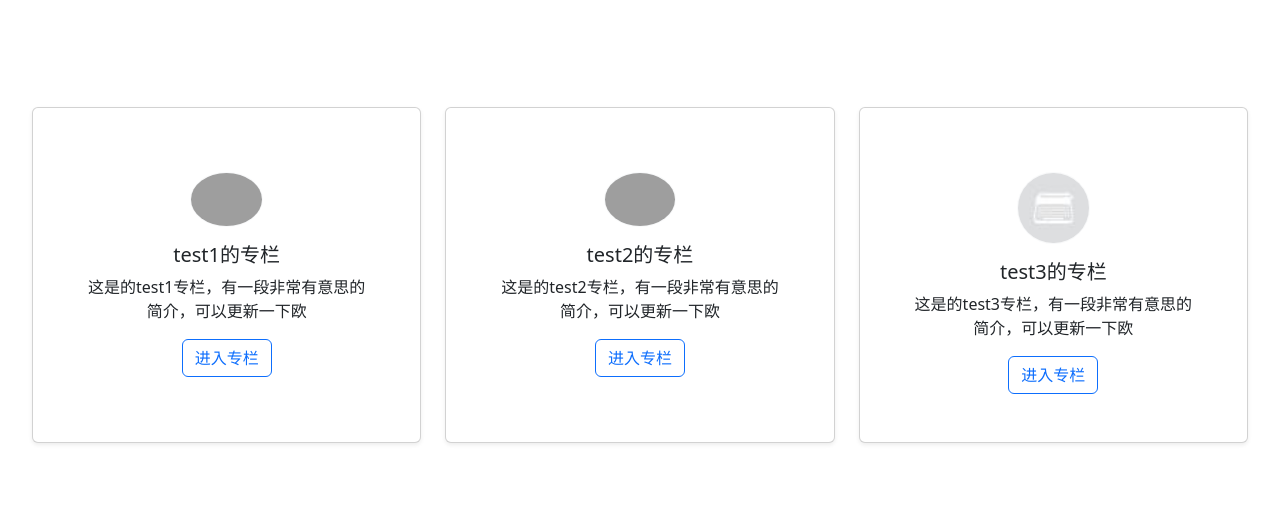
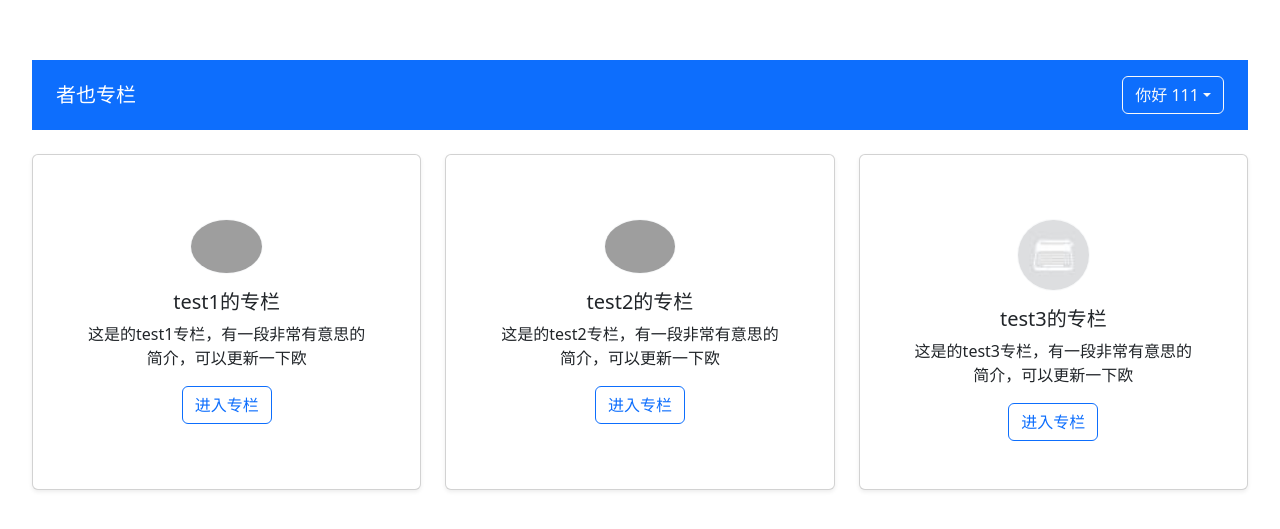
Before and after one commit to EastSummer/vue3_beginner, a Vue app: page / in a window 1280 px wide. Shown: the part 113-642 px from the top of the page. Built offline with nearby package versions, Linux system fonts and the light colour scheme; grey boxes are pictures that could not be loaded.

Commit message:
feat: header

```diff
--- a/src/App.vue
+++ b/src/App.vue
@@ -4,17 +4,25 @@
  * @Author: chenpengfei
  * @Date: 2023-02-16 15:49:27
  * @LastEditors: chenpengfei
- * @LastEditTime: 2023-03-10 16:19:20
+ * @LastEditTime: 2023-03-13 13:52:28
 -->
 <template>
-  <div class="container"></div>
-  <column-list :list="testData"></column-list>
+  <div class="container-fluid px-0 flex-shrink-0">
+    <global-header :user="currentUser" />
+    <column-list :list="testData" />
+  </div>
 </template>
 
 <script setup lang="ts">
 import 'bootstrap/dist/css/bootstrap.min.css'
 import { ref } from 'vue'
 import ColumnList, { IColumnProps } from '@/components/columnList.vue'
+import GlobalHeader, { IUserProps } from '@/components/globalHeader.vue'
+
+const currentUser = ref<IUserProps>({
+  isLogin: true,
+  name: '111'
+})
 
 const testData = ref<IColumnProps[]>([
   {
--- a/src/components/columnList.vue
+++ b/src/components/columnList.vue
@@ -31,16 +31,18 @@ export interface IColumnProps {
   description: string;
 }
 
-const props = defineProps({
-  list: {
-    type: Array as PropType<IColumnProps[]>,
-    required: true,
-  }
-})
+// 非ts写法
+// const props = defineProps({
+//   list: {
+//     type: Array as PropType<IColumnProps[]>,
+//     required: true,
+//   }
+// })
 
-// const props = defineProps<{
-//   list: IColumnProps[]
-// }>()
+// ts写法
+const props = defineProps<{
+  list: IColumnProps[]
+}>()
 
 const columnList = computed(() => props.list.map(col => {
   if(!col.avatar) {
--- /dev/null
+++ b/src/components/dropdown.vue
@@ -0,0 +1,44 @@
+<template>
+  <div class="dropdown" ref="dropdownRef">
+    <a
+      href="#"
+      class="btn btn-outline-light my-2 dropdown-toggle"
+      @click.prevent="toggleOpen"
+    >
+      {{ title }}
+    </a>
+    <ul class="dropdown-menu" :style="{display: 'block'}" v-if="isOpen">
+      <slot></slot>
+    </ul>
+  </div>
+</template>
+
+<script setup lang="ts">
+import { onMounted, onUnmounted, ref, watch } from 'vue'
+import useClickOutside from '@/hooks/useClickOutside'
+
+const props = defineProps<{
+  title: string
+}>()
+
+const isOpen = ref(false)
+
+const dropdownRef = ref<null | HTMLElement>(null)
+
+const toggleOpen = () => {
+  isOpen.value = !isOpen.value
+}
+
+const isClickOutside = useClickOutside(dropdownRef)
+
+watch(isClickOutside, () => {
+  if(isOpen.value && isClickOutside.value) {
+    isOpen.value = false
+  }
+})
+
+</script>
+
+<style scoped>
+
+</style>
--- /dev/null
+++ b/src/components/dropdownItem.vue
@@ -0,0 +1,30 @@
+<template>
+  <li
+    class="dropdown-option"
+    :class="{'is-disabled': disabled}"
+  >
+    <slot></slot>
+  </li>
+</template>
+
+<script setup lang="ts">
+const props = withDefaults(defineProps<{
+  disabled?: boolean
+}>(), {
+  disabled: false,
+})
+// const props = defineProps({
+//   disabled: {
+//     type: Boolean,
+//     require: false,
+//   }
+// })
+</script>
+
+<style>
+.dropdown-option.is-disabled * {
+  color: #6c757d;
+  pointer-events: none;
+  background-color: transparent;
+}
+</style>
--- /dev/null
+++ b/src/components/globalHeader.vue
@@ -0,0 +1,47 @@
+<template>
+  <nav class="navbar navbar-dark bg-primary justify-content-between mb-4 px-4">
+    <a class="navbar-brand" href="#">者也专栏</a>
+    <ul v-if="!user?.isLogin" class="list-inline mb-0">
+      <li class="list-inline-item">
+        <a href="#" class="btn btn-outline-light my-2">登陆</a>
+      </li>
+      <li class="list-inline-item">
+        <a href="#" class="btn btn-outline-light my-2">注册</a>
+      </li>
+    </ul>
+    <ul v-else class="list-inline mb-0">
+      <li class="list-inline-item">
+        <dropdown :title="`你好 ${user?.name}`">
+          <DropdownItem>
+            <a href="#" class="dropdown-item">新建文章</a>
+          </DropdownItem>
+          <DropdownItem :disabled="true">
+            <a href="#" class="dropdown-item">编辑资料</a>
+          </DropdownItem>
+          <DropdownItem>
+            <a href="#" class="dropdown-item">退出登录</a>
+          </DropdownItem>
+        </dropdown>
+      </li>
+    </ul>
+  </nav>
+</template>
+
+<script setup lang="ts">
+import Dropdown from './dropdown.vue';
+import DropdownItem from './dropdownItem.vue'
+
+export interface IUserProps {
+  isLogin: boolean;
+  name?: string;
+  id?: number;
+}
+
+const props = defineProps<{
+  user: IUserProps
+}>()
+</script>
+
+<style scoped>
+
+</style>
--- /dev/null
+++ b/src/hooks/useClickOutside.ts
@@ -0,0 +1,23 @@
+import { onMounted, onUnmounted, Ref, ref } from 'vue'
+
+const useClickOutside = (elementRef: Ref<null | HTMLElement>) => {
+  const isClickOutside = ref(false)
+  const handler = (e: MouseEvent) => {
+    if(elementRef.value) {
+      if(elementRef.value.contains(e.target as HTMLElement)) {
+        isClickOutside.value = false
+      } else {
+        isClickOutside.value = true
+      }
+    }
+  }
+  onMounted(() => {
+    document.addEventListener('click', handler)
+  })
+  onUnmounted(() => {
+    document.removeEventListener('click', handler)
+  })
+  return isClickOutside
+}
+
+export default useClickOutside
--- a/src/style.css
+++ b/src/style.css
@@ -60,8 +60,8 @@ button:focus-visible {
 }
 
 #app {
-  max-width: 1280px;
-  margin: 0 auto;
+  /* max-width: 1280px; */
+  /* margin: 0 auto; */
   padding: 2rem;
   text-align: center;
 }
```
